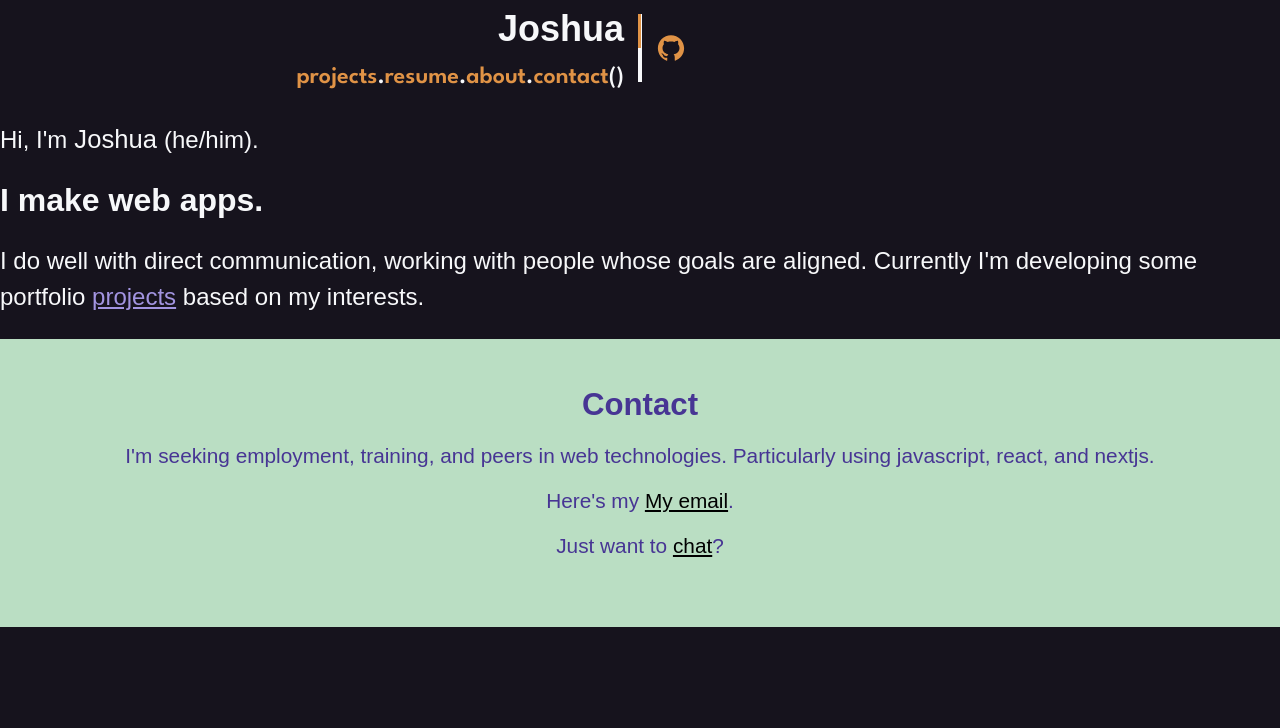
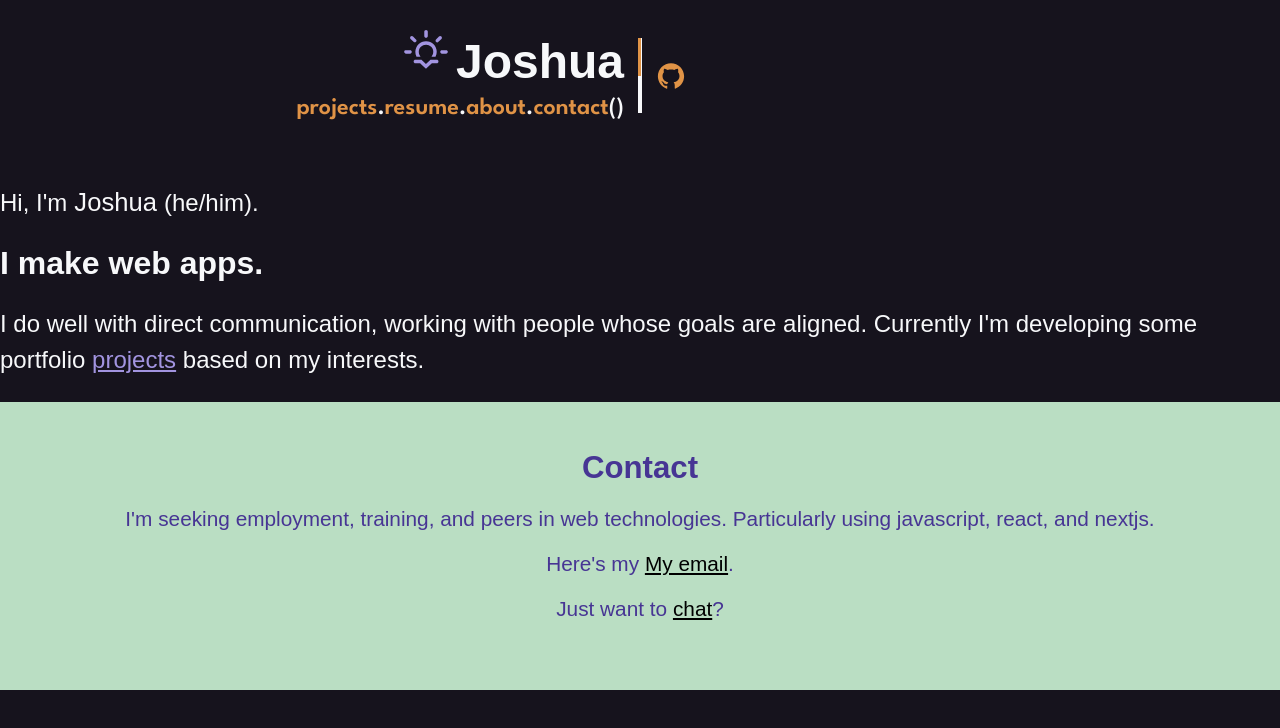
Before and after one commit to CarpentersKeys/portfolio, a Next.js app: page / in a window 1280 px wide. Shown: the top 728 px of the page. Built offline with nearby package versions, Linux system fonts and the light colour scheme; a web font is replaced by a local one.

Commit message:
style tweaking, accessibility, icons

```diff
--- a/components/Layout.jsx
+++ b/components/Layout.jsx
@@ -1,32 +1,39 @@
 import Link from 'next/link';
 import Head from 'next/head';
 import styles from '../styles/Layout.module.scss';
-import { AiFillGithub } from 'react-icons/ai';
+import { AiFillGithub, } from 'react-icons/ai';
+import { WiSunset } from 'react-icons/wi';
 
 export default function Layout({ pageTitle }) {
 
     return (
         <div id={styles.layout}>
             <Head>
-                <title>{`Joshua O&apos;Neill Web Developer Portfolio: ${pageTitle}`}</title>
+                <title>{`Joshua O'Neill Web Developer Portfolio. Page: ${pageTitle}`}</title>
             </Head>
             <nav>
                 <div id={styles.mainUl}>
                     <ul>
-                        <li><h1><Link href='/'>Joshua</Link></h1></li>
-                            <li><Link href='/projects'>projects</Link></li><div>.</div>
-                            <li><Link href='/resume'>resume</Link></li><div>.</div>
-                            <li><Link href='/about'>about</Link></li><div>.</div>
-                            <li><Link href='/contact'>contact</Link></li><div>()</div>
+                        <li><h1><WiSunset id={styles.icon}/><Link href='/'>Joshua</Link></h1></li>
+                        <li><Link href='/projects'>projects</Link></li><div>.</div>
+                        <li><Link href='/resume'>resume</Link></li><div>.</div>
+                        <li><Link href='/about'>about</Link></li><div>.</div>
+                        <li><Link href='/contact'>contact</Link></li><div>()</div>
                     </ul>
                 </div>
                 <div className='divider' id={styles.bar}><div style={{ height: '50%', backgroundColor: 'var(--prim-clr)', width: '3px' }}></div> </div>
                 <div id={styles.offsiteUl}>
                     <ul>
-                        <li><a className={styles.iconLink} rel="noreferrer noopener" target="_blank" href="https://github.com/CarpentersKeys"><div id={styles.icon}><AiFillGithub /></div></a></li>
+                        <li>
+                            <a aria-label='Joshua&apos;s git hub' className={styles.iconLink} rel="noreferrer noopener" target="_blank" href="https://github.com/CarpentersKeys">
+                                <div >
+                                    <AiFillGithub  />
+                                </div>
+                            </a>
+                        </li>
                     </ul>
                 </div>
-            </nav>
-        </div>
+            </nav >
+        </div >
     )
 }
--- a/styles/Layout.module.scss
+++ b/styles/Layout.module.scss
@@ -1,9 +1,10 @@
 #layout nav {
-    // background-color: khaki;
     display: flex;
     width: 100%;
     font-family: var(--spartan);
     justify-content: center;
+    margin-top: 3vh;
+    margin-bottom: 7vh;
 }
 
 #layout #mainUl ul {
@@ -37,6 +38,8 @@
 }
 
 #layout h1 a {
+    display: inline;
+    font-size: 3rem;
     color: var(--white);
     font-family: var(--zen);
 }
@@ -62,3 +65,9 @@
 .iconLink {
     height: 30px;
 }
+
+#icon {
+    margin-right: 3px;
+    font-size: 150%;
+color: var(--tert-light-clr);
+}
```
